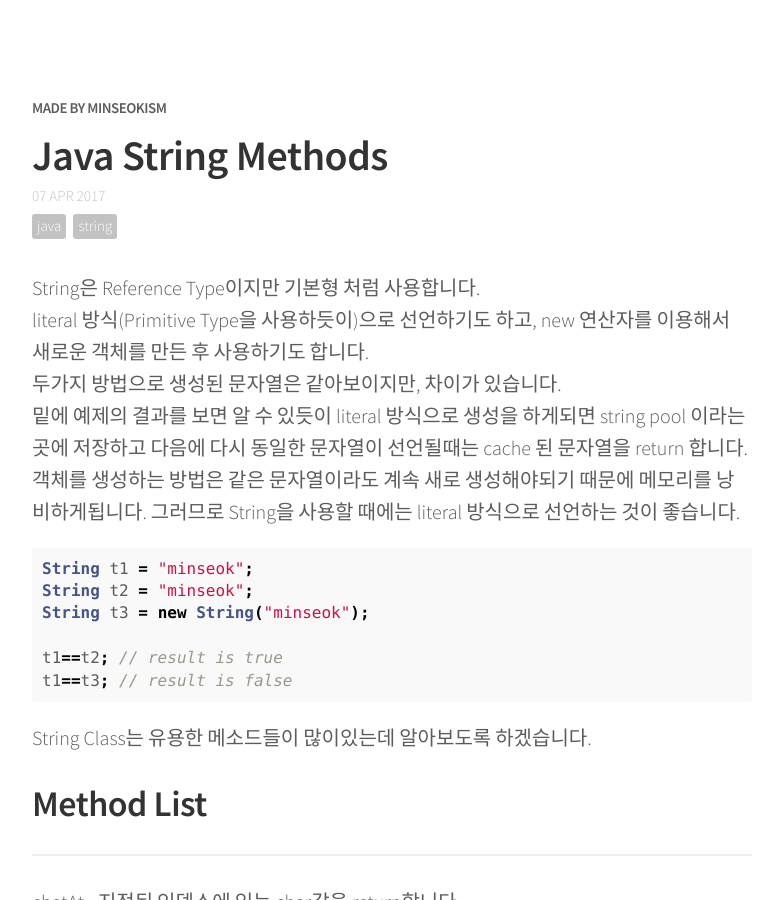
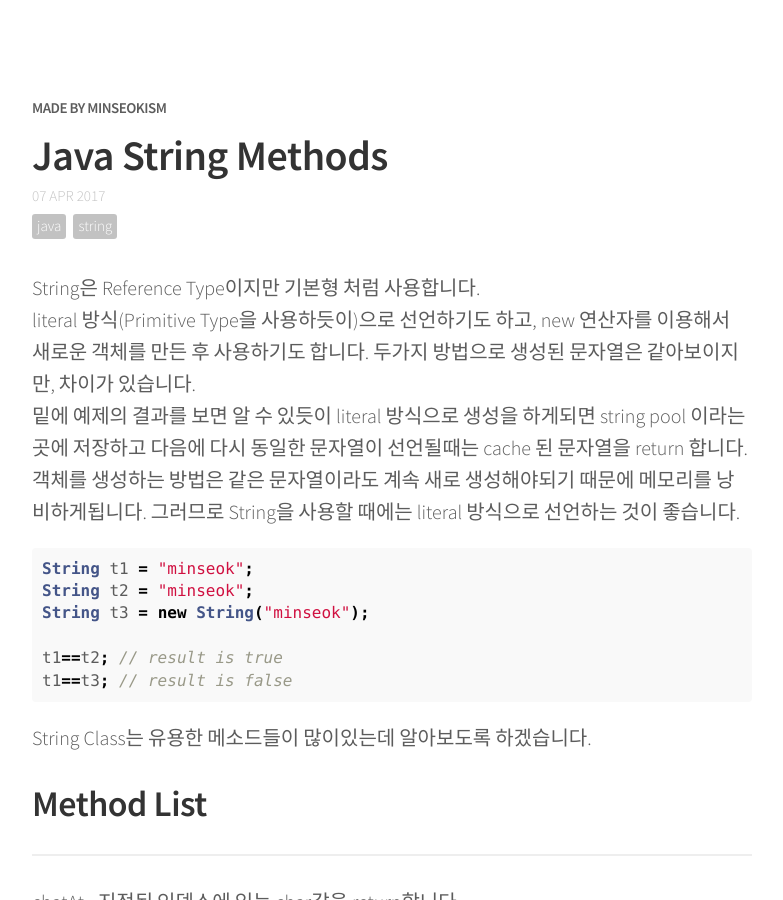
Before and after one commit to minseokism/minseokism.github.io, a Jekyll site: the page built from _posts/2017-04-07-java_string_01.md, in a window 1280 px wide and 900 px high. Shown: the whole window, without its empty margins (248-1031 px from the left). Built offline with Jekyll 4.4.1, drawn with Linux system fonts in a browser that asks for light colours; comment, search, counter and statistics services are not loaded; some of the changed text lies outside the part shown.

Commit message:
Changed post-04

````diff
--- a/_posts/2017-04-07-java_string_01.md
+++ b/_posts/2017-04-07-java_string_01.md
@@ -8,10 +8,8 @@ comments: true
 share: true
 ---
 String은 Reference Type이지만 기본형 처럼 사용합니다.
-literal 방식(Primitive Type을 사용하듯이)으로 선언하기도 하고, new 연산자를 이용해서 새로운 객체를 만든 후 사용하기도 합니다.
-두가지 방법으로 생성된 문자열은 같아보이지만, 차이가 있습니다.
-밑에 예제의 결과를 보면 알 수 있듯이 literal 방식으로 생성을 하게되면 string pool 이라는 곳에 저장하고 다음에 다시 동일한 문자열이 선언될때는 cache 된 문자열을 return 합니다.
-객체를 생성하는 방법은 같은 문자열이라도 계속 새로 생성해야되기 때문에 메모리를 낭비하게됩니다. 그러므로 String을 사용할 때에는 literal 방식으로 선언하는 것이 좋습니다.
+literal 방식(Primitive Type을 사용하듯이)으로 선언하기도 하고, new 연산자를 이용해서 새로운 객체를 만든 후 사용하기도 합니다. 두가지 방법으로 생성된 문자열은 같아보이지만, 차이가 있습니다.
+  밑에 예제의 결과를 보면 알 수 있듯이 literal 방식으로 생성을 하게되면 string pool 이라는 곳에 저장하고 다음에 다시 동일한 문자열이 선언될때는 cache 된 문자열을 return 합니다. 객체를 생성하는 방법은 같은 문자열이라도 계속 새로 생성해야되기 때문에 메모리를 낭비하게됩니다. 그러므로 String을 사용할 때에는 literal 방식으로 선언하는 것이 좋습니다.
 
 ```java
 String t1 = "minseok";
@@ -171,7 +169,8 @@ System.out.println(str.equals(sb.toString())); // result is true;
 ### format
 `public static String format(Locale l, String format, Object... args)`
 - 지정된 위치에 값을 대입해서 문자열을 만들어내는 용도로 사용합니다.
-- %[argument_index$][flags][width]conversion 형식입니다. %와 conversion은 필수 항목이지만 대괄호로 되어있는 [argument_index$][flags][width] 부분은 생략 가능합니다.즉, %conversion 형식으로 사용할 수 있고 나머지 부분은 옵션이라는 뜻입니다. conversion위치에는 출력되는 데이터의 타입을 입력하는데 s(문자열), d(정수), x(16진수), o(8진수), f(실수)가 들아갈 수 있습니다. %는 필수이므로 코드는 %s, %d, %x, %o, %f로 사용됩니다.
+- %[argument_index$][flags][width]conversion 형식입니다.
+- %와 conversion은 필수 항목이지만 대괄호로 되어있는 [argument_index$][flags][width] 부분은 생략 가능합니다. 즉, %conversion 형식으로 사용할 수 있고 나머지 부분은 옵션이라는 뜻입니다. conversion위치에는 출력되는 데이터의 타입을 입력하는데 s(문자열), d(정수), x(16진수), o(8진수), f(실수)가 들아갈 수 있습니다. %는 필수이므로 코드는 %s, %d, %x, %o, %f로 사용됩니다.
 
 #### 1. 문자열 format
 ```java
````
Also changed, not shown: other parts of _posts/2017-04-07-java_string_01.md (+1 -2 lines).
